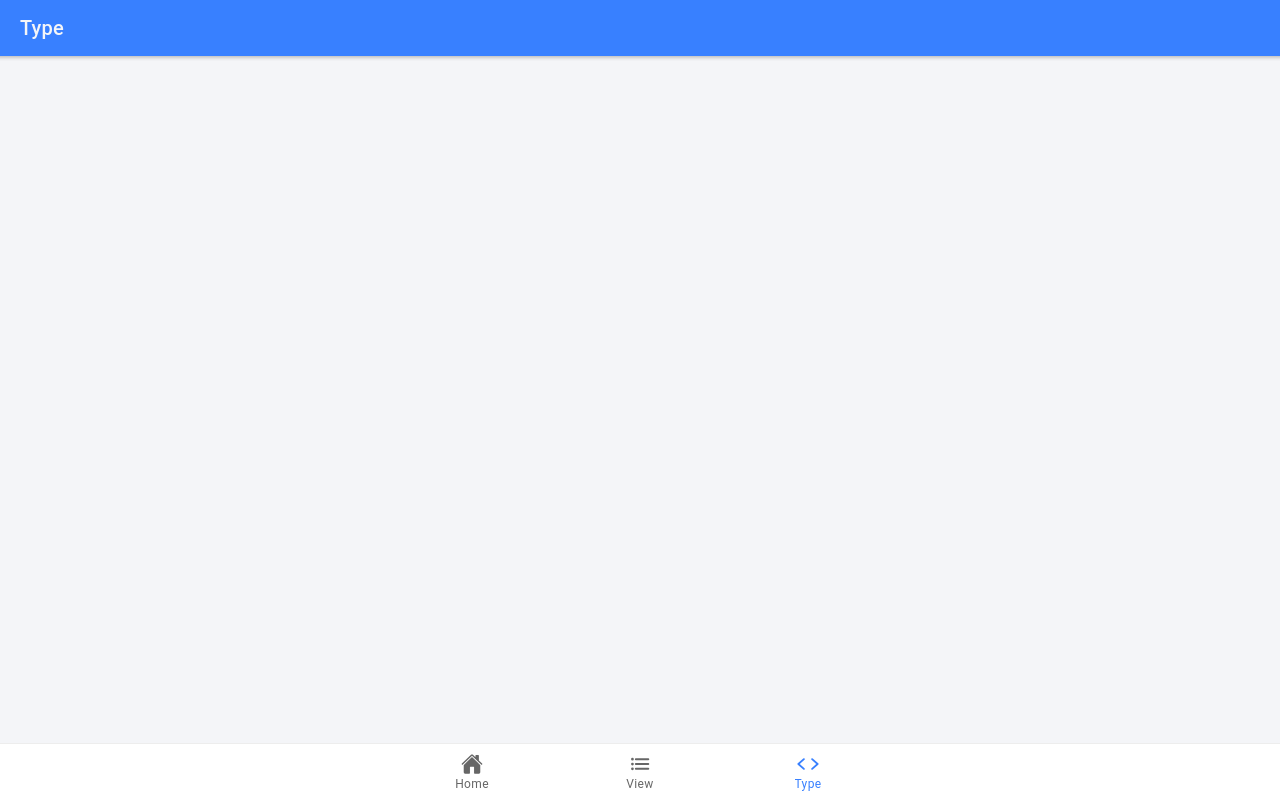
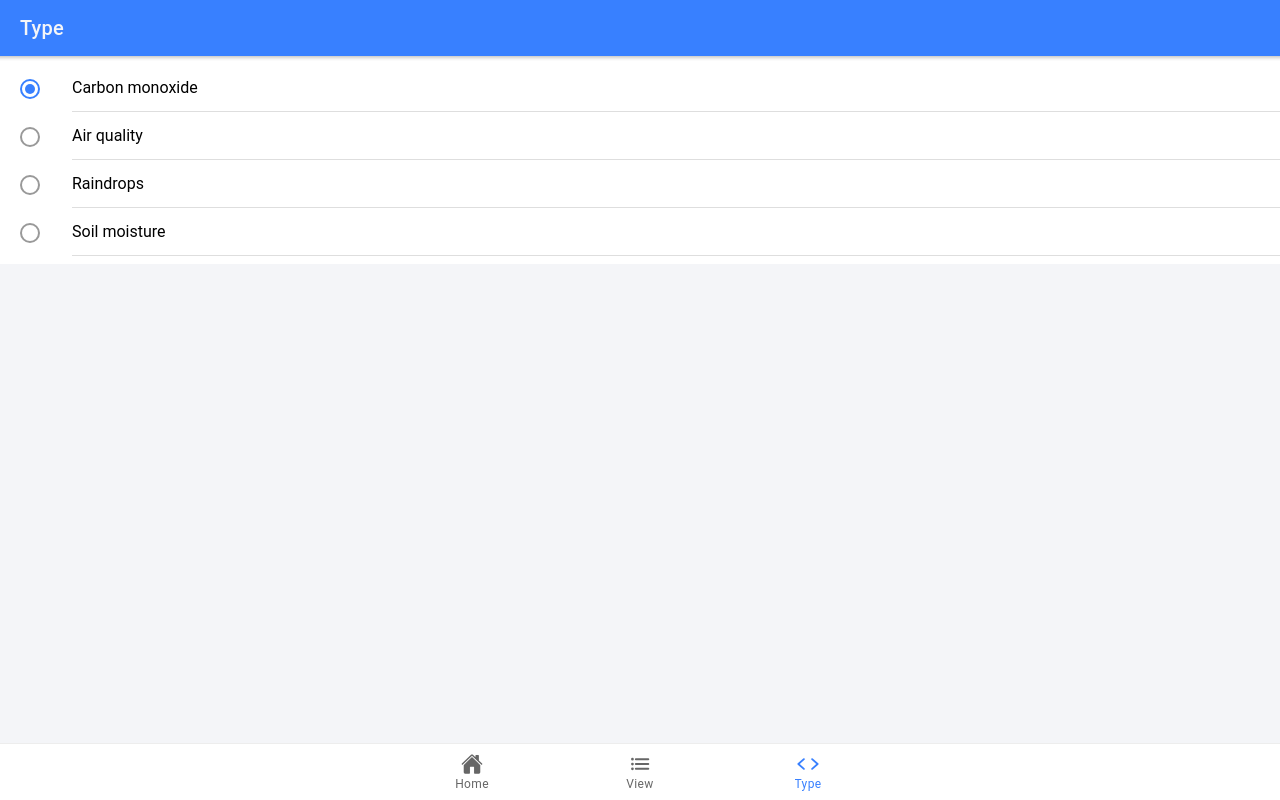
Before and after one commit to david-slatinek/ax87, a React (Create React App) app in the folder app/: page /type in a window 1280 px wide. Built offline with nearby package versions, Linux system fonts and the light colour scheme.

Commit message:
Update Type page to display measurement types

```diff
--- a/app/src/pages/Type.tsx
+++ b/app/src/pages/Type.tsx
@@ -1,12 +1,39 @@
-import {IonContent, IonPage} from '@ionic/react';
-import React from "react";
+import {IonContent, IonItem, IonLabel, IonList, IonPage, IonRadio, IonRadioGroup} from '@ionic/react';
+import React, {useState} from "react";
 import Header from "../components/Header";
 
 const Type: React.FC = () => {
+    const [selected, setSelected] = useState<string>('CARBON_MONOXIDE');
+
     return (
         <IonPage>
             <Header title="Type"/>
             <IonContent fullscreen color="light">
+                <IonList>
+                    <IonRadioGroup value={selected} onIonChange={e => {
+                        setSelected(e.detail.value);
+                    }}>
+                        <IonItem>
+                            <IonLabel>Carbon monoxide</IonLabel>
+                            <IonRadio slot="start" value="CARBON_MONOXIDE"/>
+                        </IonItem>
+
+                        <IonItem>
+                            <IonLabel>Air quality</IonLabel>
+                            <IonRadio slot="start" value="AIR_QUALITY"/>
+                        </IonItem>
+
+                        <IonItem>
+                            <IonLabel>Raindrops</IonLabel>
+                            <IonRadio slot="start" value="RAINDROPS"/>
+                        </IonItem>
+
+                        <IonItem>
+                            <IonLabel>Soil moisture</IonLabel>
+                            <IonRadio slot="start" value="SOIL_MOISTURE"/>
+                        </IonItem>
+                    </IonRadioGroup>
+                </IonList>
             </IonContent>
         </IonPage>
     );
--- a/app/src/pages/View.tsx
+++ b/app/src/pages/View.tsx
@@ -13,8 +13,8 @@ const View: React.FC = () => {
             <IonContent fullscreen color="light">
                 <IonList>
                     {
-                        data.map((d) => (
-                            <DataCard data={d}/>
+                        data.map((d, index) => (
+                            <DataCard key={index} data={d}/>
                         ))
                     }
                 </IonList>
```
